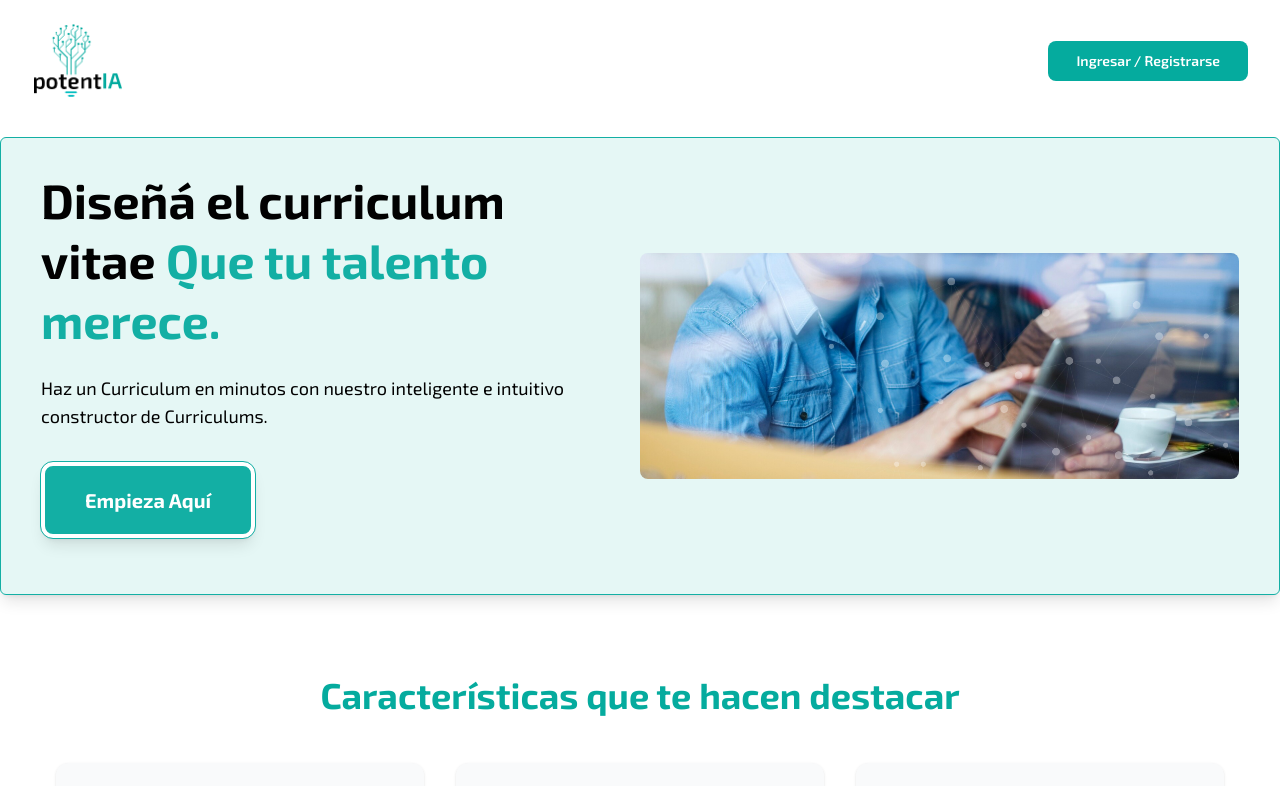
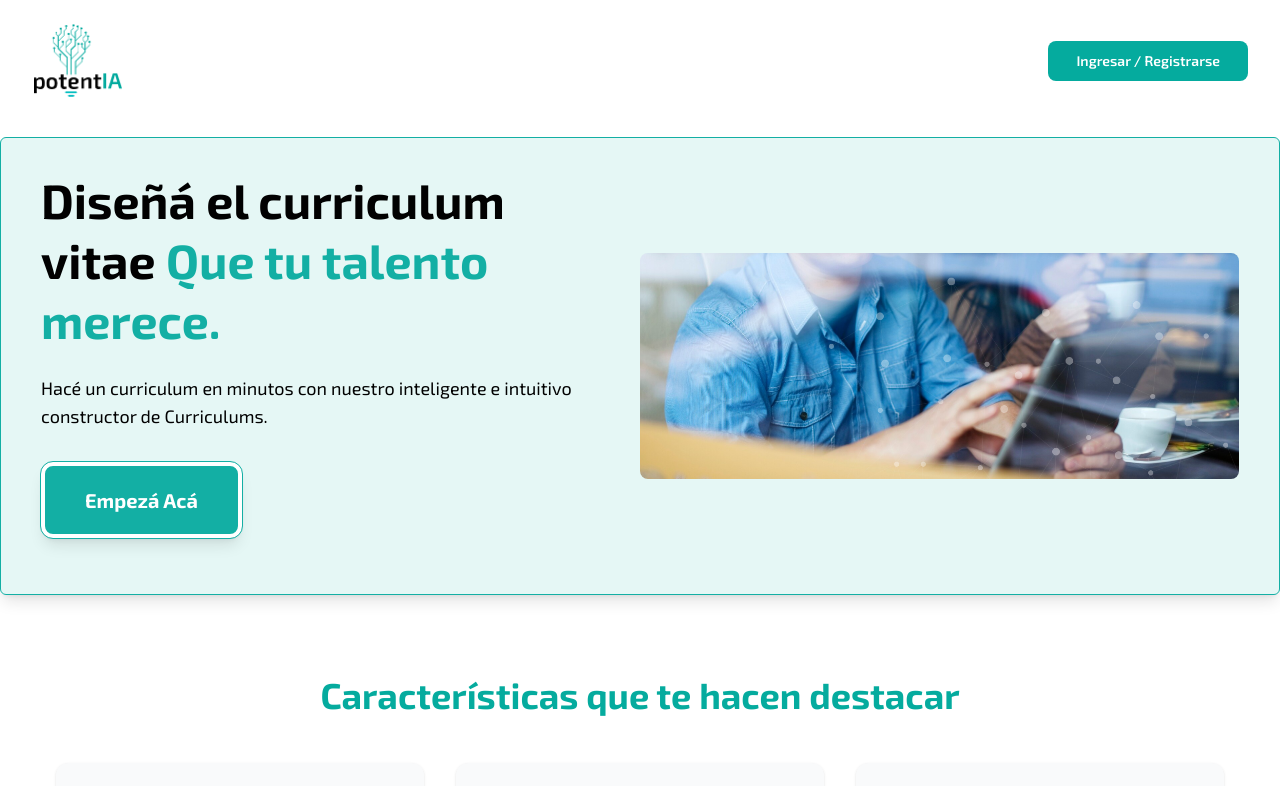
Before and after one commit to egg899/potentAI, a React (Vite) app in the folder client/: page / in a window 1280 px wide. Shown: the top 786 px of the page. Built offline with nearby package versions, Linux system fonts and the light colour scheme.

Commit message:
Algunas correcciones

```diff
--- a/client/src/pages/LandingPage.jsx
+++ b/client/src/pages/LandingPage.jsx
@@ -65,7 +65,7 @@ const LandingPage = () => {
             </span>
           </h1>
           <p className="text-lg color-primary-black mb-8">
-            Haz un Curriculum en minutos con nuestro inteligente e intuitivo constructor de Curriculums.
+            Hacé un curriculum en minutos con nuestro inteligente e intuitivo constructor de Curriculums.
           </p>
           <button
             className={`bg-[#13afa4] text-lg sm:text-xl font-bold text-white px-10 py-5 mb-6
@@ -75,7 +75,7 @@ const LandingPage = () => {
               ${bounce ? 'animate-bounce' : ''}`}
             onClick={handleCTA}
             >
-              Empieza Aquí
+              Empezá Acá
             </button>
         </div>
 
```
